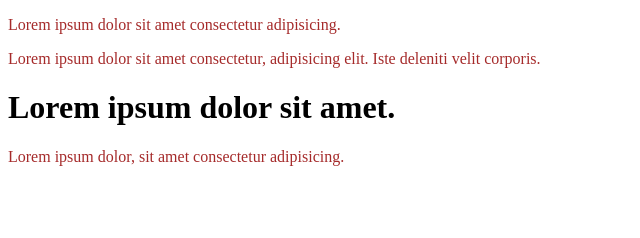
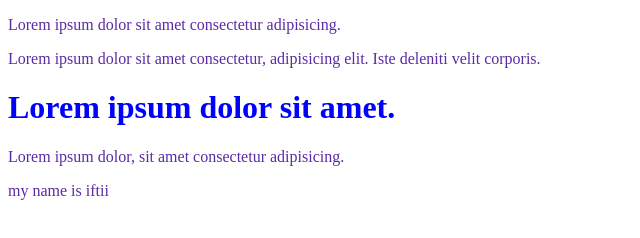
Before and after one commit to iftekhar1885/iftii-repo, a plain HTML site: page index.html in a window 1280 px wide. Shown: the whole page, without its empty margins (0-640 px from the left). Drawn offline with Linux system fonts and the light colour scheme.

Commit message:
#style.css

```diff
--- a/index.html
+++ b/index.html
@@ -5,7 +5,8 @@
     <meta http-equiv="X-UA-Compatible" content="IE=edge">
     <meta name="viewport" content="width=device-width, initial-scale=1.0">
     <title>my first git </title>
-    <link rel="stylesheet" href="style.css">
+    <link rel="stylesheet" href="style.css"
+
 
 </head>
 <body>
@@ -13,5 +14,7 @@
     <p>Lorem ipsum dolor sit amet consectetur, adipisicing elit. Iste deleniti velit corporis.</p>
     <h1>Lorem ipsum dolor sit amet.</h1>
     <p>Lorem ipsum dolor, sit amet consectetur adipisicing.</p>
+    <P>my name is iftii</P>
+
 </body>
 </html>
--- a/style.css
+++ b/style.css
@@ -1,3 +1,7 @@
 p{
-    color: brown;
+    color: rgb(91, 42, 165);
 }
+h1{
+    color: blue;
+
+}
```
